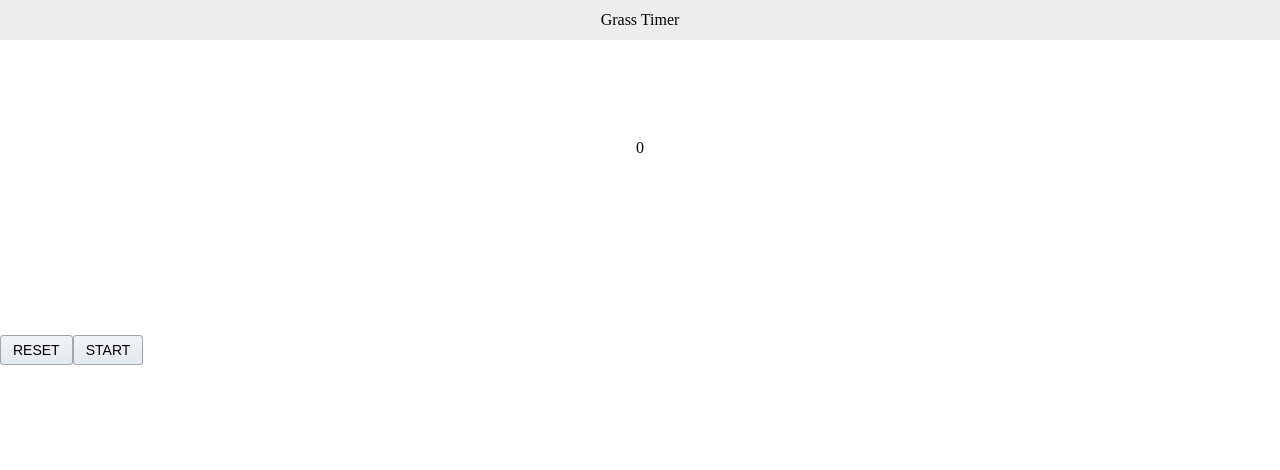
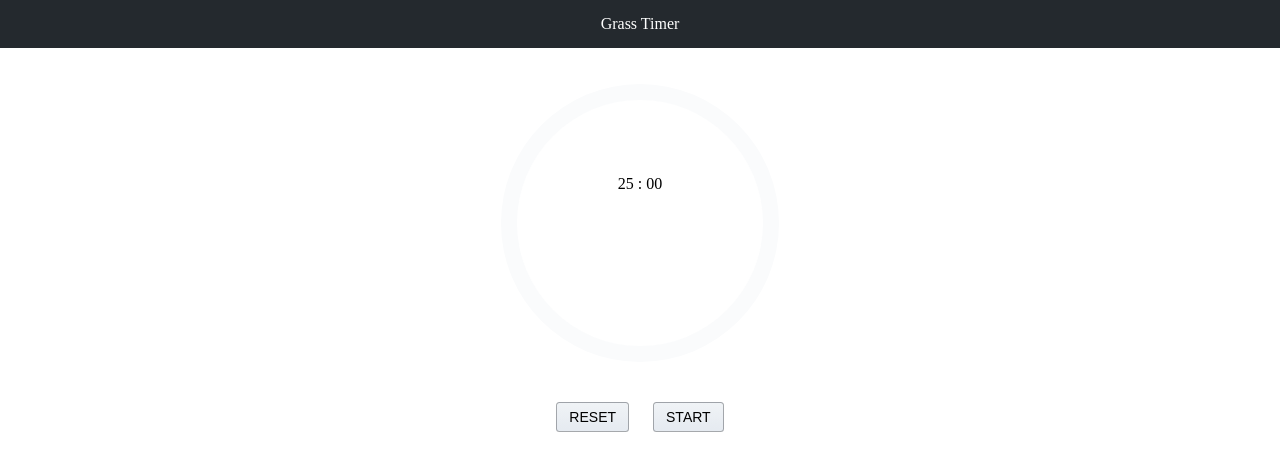
Before and after one commit to osuke/grass-timer, a Preact app: page / in a window 1280 px wide. Built offline with nearby package versions, Linux system fonts and the light colour scheme.

Commit message:
show remaining time and format it

```diff
--- a/src/app/components/Header/style.css
+++ b/src/app/components/Header/style.css
@@ -1,5 +1,6 @@
 .container {
   text-align: center;
-  background: #eee;
-  padding: 12px 0;
+  background: #24292e;
+  padding: 16px 0;
+  color: #fff;
 }
--- a/src/app/components/PieTimer/index.tsx
+++ b/src/app/components/PieTimer/index.tsx
@@ -1,5 +1,6 @@
-import { h, render } from 'preact';
+import { h } from 'preact';
 import * as style from './style.css';
+import { pad } from '../../utils';
 
 interface Props {
   radius: number;
@@ -11,12 +12,17 @@ interface Props {
 export const PieTimer = ({ radius, width, total, elapsed }: Props) => {
   const gap = 2 * Math.PI * radius;
   const fillNum = gap * elapsed / total;
+  const restTime = total - elapsed;
+  const formattedTime = `${pad(Math.floor(restTime / 60))} : ${pad(restTime % 60)}`;
+  // tslint:disable-next-line
+  console.log(total, elapsed);
 
   return (
     <div className={style.container}>
       <div className={style.time}>
-        <span>{elapsed}</span>
+        <span>{formattedTime}</span>
       </div>
+      {elapsed !== 0 &&
         <svg width={(radius + width) * 2} height={(radius + width) * 2}>
           <circle
             r={radius}
@@ -26,6 +32,7 @@ export const PieTimer = ({ radius, width, total, elapsed }: Props) => {
             stroke-dasharray={`${fillNum} ${gap}`}
           />
         </svg>
+      }
     </div>
   );
 };
--- a/src/app/components/PieTimer/style.css
+++ b/src/app/components/PieTimer/style.css
@@ -1,6 +1,35 @@
 .container {
   position: relative;
   text-align: center;
+  background: #fff;
+  height: 294px;
+}
+
+.container::before {
+  position: absolute;
+  top: 8px;
+  right: 0;
+  left: 0;
+  margin: auto;
+  content: '';
+  display: block;
+  width: 278px;
+  height: 278px;
+  border-radius: 50%;
+  background: #fafbfc;
+}
+
+.container::after {
+  position: absolute;
+  top: 24px;
+  right: 0;
+  left: 0;
+  margin: auto;
+  content: '';
+  display: block;
+  width: 246px;
+  height: 246px;
+  border-radius: 50%;
   background: #fff;
 }
 
@@ -9,8 +38,8 @@
 }
 
 .container circle {
-  fill: #fff;
-  stroke: #1867c0;
+  fill: transparent;
+  stroke: #239a3b;
 }
 
 .time {
--- a/src/app/components/Timer/index.tsx
+++ b/src/app/components/Timer/index.tsx
@@ -1,14 +1,17 @@
-import { h, Fragment } from 'preact';
-import { useReducer } from 'preact/hooks';
+import { h } from 'preact';
+import { useReducer, useEffect } from 'preact/hooks';
 import { Button } from '../Button';
 import { PieTimer } from '../PieTimer';
+import style from './style.css';
 
 interface ReducerState {
+  total: number;
   isPlay: boolean;
   sec: number;
 }
 
 const initialState: ReducerState = {
+  total: 1500,
   isPlay: false,
   sec: 0,
 };
@@ -39,6 +42,7 @@ const reducer = (state: ReducerState, action: Action) => {
       // tslint:disable-next-line
       console.log(action.type);
       return {
+        ...state,
         isPlay: false,
         sec: 0,
       };
@@ -60,6 +64,16 @@ let timerID: NodeJS.Timeout;
 
 export const Timer = ({}: {}) => {
   const [state, dispatch] = useReducer<ReducerState, Action>(reducer, initialState);
+  const { sec, isPlay, total} = state;
+
+  useEffect(() => {
+    if (sec === total && isPlay) {
+      dispatch({ type: 'PAUSE' });
+      clearInterval(timerID);
+      // tslint:disable-next-line
+      console.log(state);
+    }
+  });
 
   const increment = () => {
     timerID = setInterval(() => {
@@ -68,7 +82,7 @@ export const Timer = ({}: {}) => {
   };
 
   const start = () => {
-    if (state.isPlay) {
+    if (isPlay) {
       return;
     }
 
@@ -92,19 +106,25 @@ export const Timer = ({}: {}) => {
   };
 
   return (
-    <Fragment>
+    <div className={style.container}>
       <PieTimer
         radius={130}
         width={16}
-        total={20}
-        elapsed={state.sec}
+        total={total}
+        elapsed={sec}
       />
-      <Button callback={reset}>RESET</Button>
-      {state.isPlay ? (
-        <Button callback={stop}>STOP</Button>
-      ) : (
-        <Button callback={start}>START</Button>
-      )}
-    </Fragment>
+      <div className={style.buttons}>
+        <div>
+          <Button callback={reset}>RESET</Button>
+        </div>
+        <div>
+          {isPlay ? (
+            <Button callback={stop}>STOP</Button>
+          ) : (
+            <Button callback={start}>START</Button>
+          )}
+        </div>
+      </div>
+    </div>
   );
 };
--- /dev/null
+++ b/src/app/components/Timer/style.css
@@ -0,0 +1,12 @@
+.container {
+  padding: 28px 0 0;
+}
+.buttons {
+  display: flex;
+  justify-content: center;
+  padding: 32px 0 0;
+}
+
+.buttons div {
+  margin: 0 12px;
+}
--- /dev/null
+++ b/src/app/components/Timer/style.css.d.ts
@@ -0,0 +1,2 @@
+export const container: string;
+export const buttons: string;
--- /dev/null
+++ b/src/app/utils.ts
@@ -0,0 +1,7 @@
+export const pad = (num: number): string => {
+  if (num < 10) {
+    return `0${num}`;
+  } else {
+    return `${num}`;
+  }
+}
```
Lines whose indentation alone changed are shown as unchanged.
